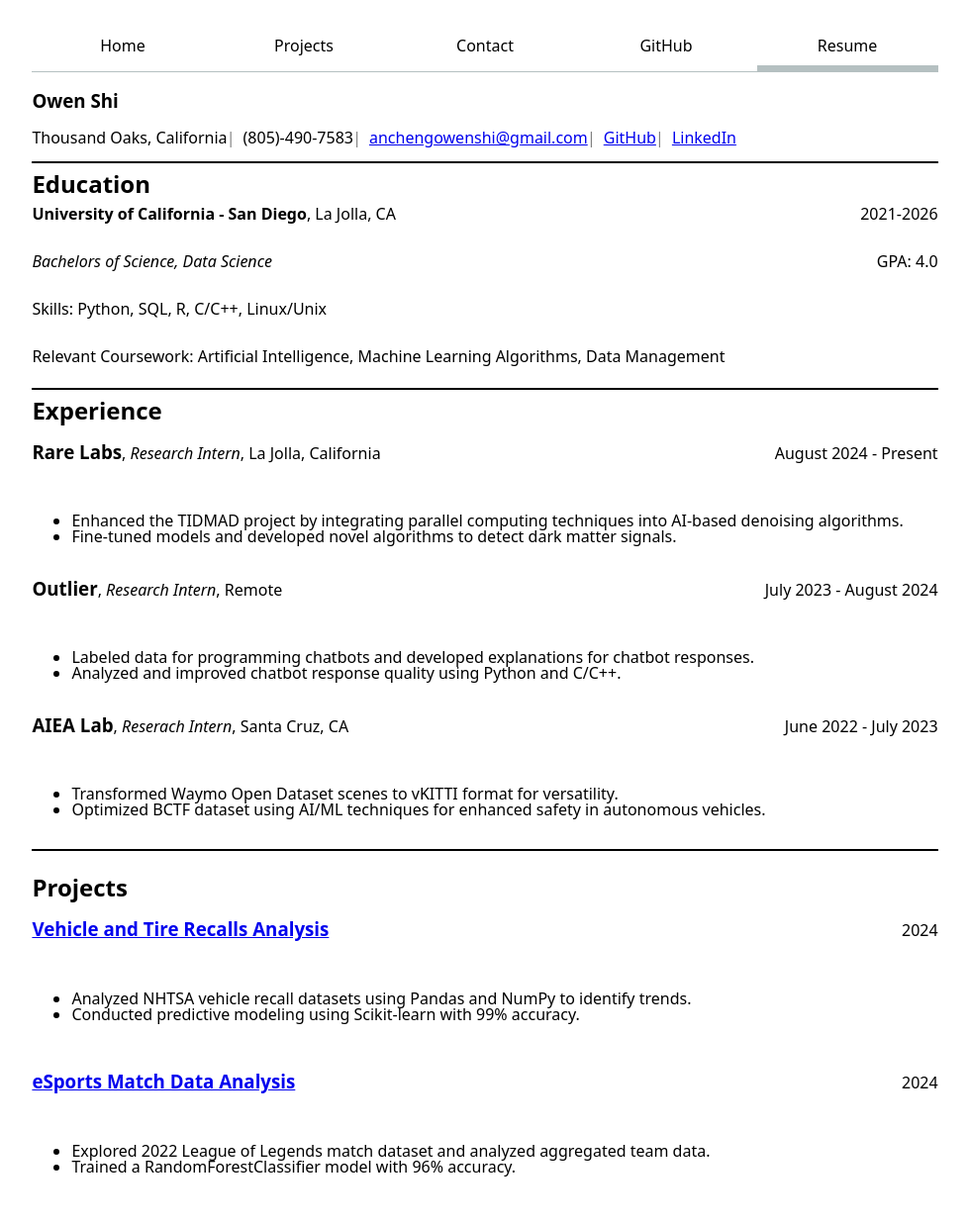
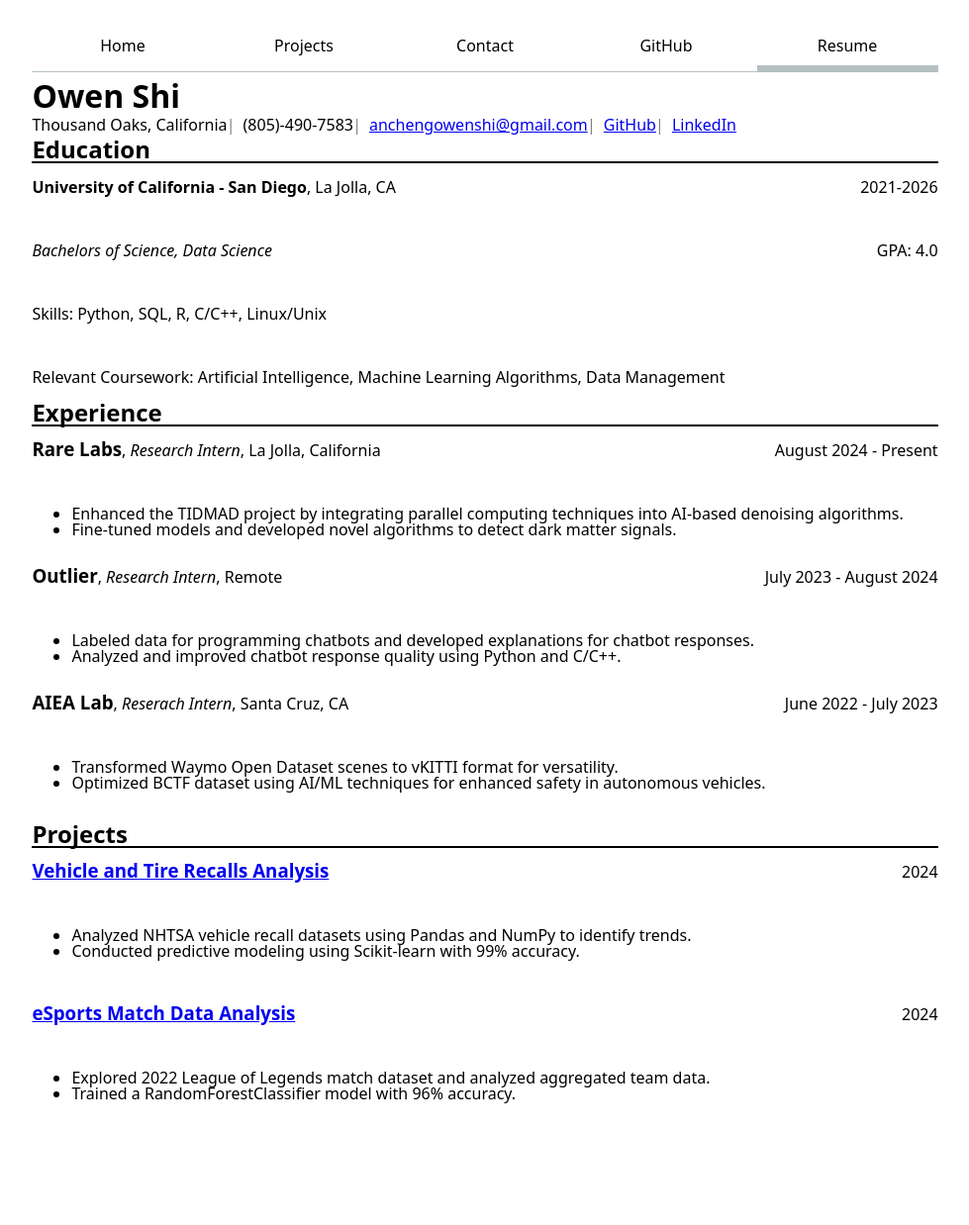
Before and after one commit to oowenn/portfolio, a plain HTML site: page resume/index.html in a window 1280 px wide. Shown: the whole page at 99% size, without its empty margins (150-1129 px from the left). After the commit the page ends 1187 px from the top, so only its background shows below. Drawn offline with Linux system fonts and the light colour scheme.

Commit message:
resume heading

```diff
--- a/resume/index.html
+++ b/resume/index.html
@@ -20,7 +20,7 @@
     <div class="resume">
         <div class="header">
             <header>
-                <h3>Owen Shi</h3>
+                <h1>Owen Shi</h1>
                 <div class="contact">
                     <span>Thousand Oaks, California</span>
                     <span>(805)-490-7583</span>
--- a/style.css
+++ b/style.css
@@ -75,36 +75,33 @@
 }
 
 h1, h2, h3, h4, h5, h6 {
-  line-height: 1.1;
+  line-height: 1;
   text-wrap: balance;
+  margin: 0;
 }
 
 h1 {
   font-size: 400%;
 }
 
-h2 {
-  margin: 0;
+.resume h1 {
+  font-size: 200%;
 }
 
 /* RESUME */
 
 .resume {
+  padding-top: 0.5em;
   display: grid;
   grid-template-columns: 1fr;
-  gap: 0.5em;
+  gap: 0;
   max-width: 100ch;
   margin: 0;
   line-height: 1;
 }
 
-.resume > div {
-  border-bottom: 2px solid black; /* Adds a solid black line below each div */
-  padding-bottom: 1em; /* Optional: Add space between content and the line */
-}
-
-.resume > div:last-child {
-  border-bottom: none; /* Remove the line from the last div */
+.resume section h2 {
+  border-bottom: 2px solid black;
 }
 
 /* separating lines */
@@ -120,8 +117,6 @@
   text-align: right;
 }
 
-
-
 /* header */
 
 .header .contact {
@@ -129,6 +124,8 @@
   justify-content: flex-start;
   align-items: center;
   gap: 1em;
+  padding-top: 0.3em;
+  padding-bottom: 0.3em;
 }
 
 .header .contact span {
@@ -147,17 +144,16 @@
 
 .education {
   margin: 0;
-  line-height: 0;
 }
 
 /* Projects */
 
 .projects {
-  display: block; /* Ensure it's a block container */
-  max-width: 100%; /* Let it take up the full width of the parent container */
-  text-align: left; /* Align content to the left */
-  margin: 0; /* Remove any centering margins */
-  padding: 1em 0; /* Optional: Add padding for spacing */
+  display: block;
+  max-width: 100%;
+  text-align: left;
+  margin: 0;
+  padding: 1em 0;
   margin: 0;
 }
 
```
